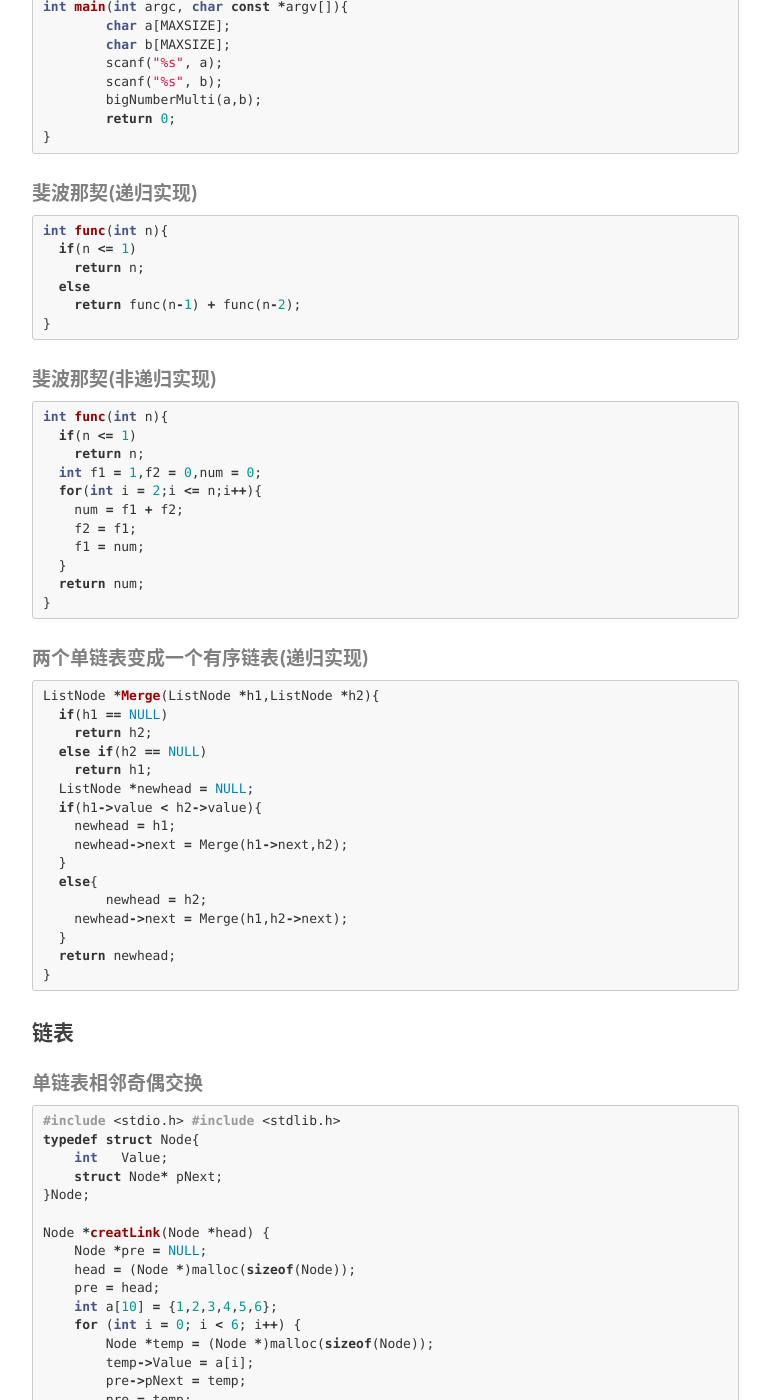
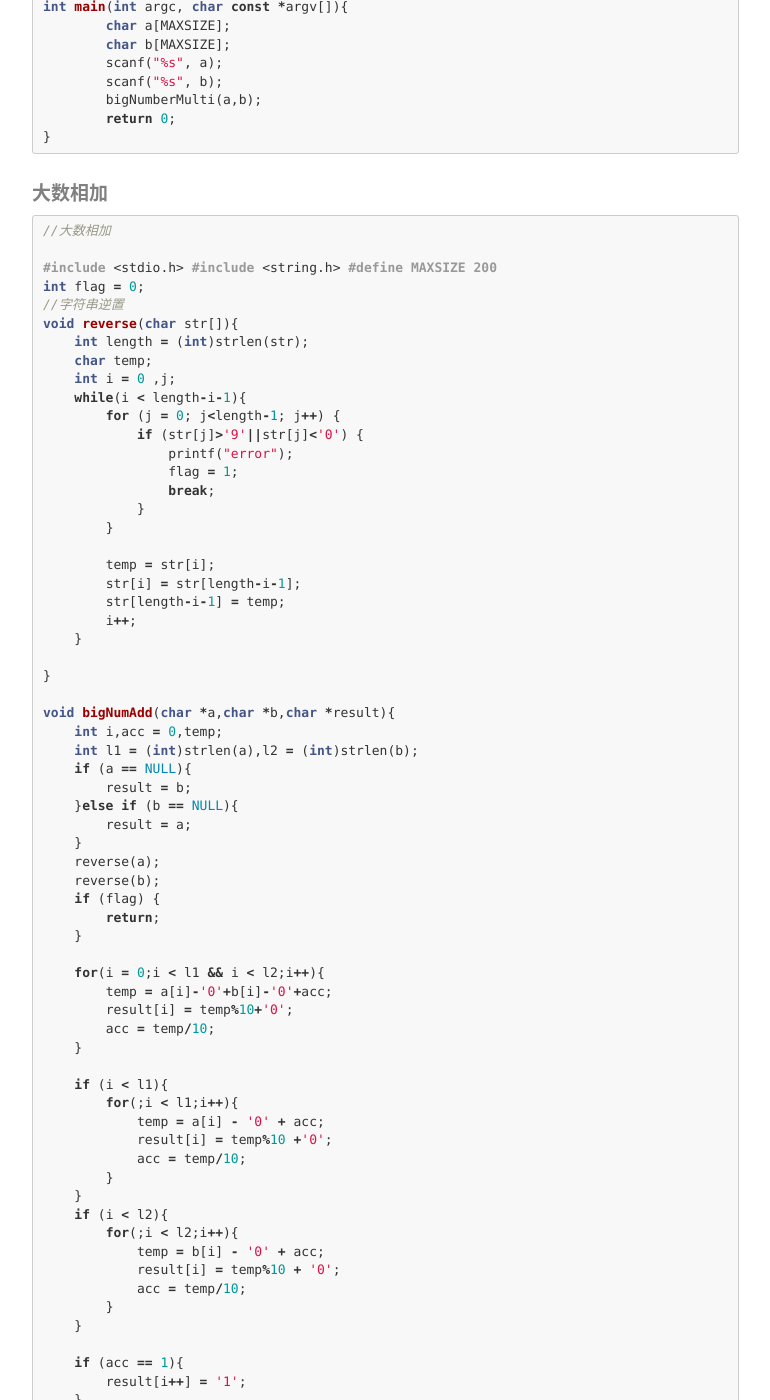
Before and after one commit to renchao0711/renchao0711.github.io, a Jekyll site: the page built from _posts/2017-07-18-手撕算法.markdown, in a window 1280 px wide and 1400 px high, scrolled down 4287 px. Shown: the whole window, without its empty margins (233-1003 px from the left). Built offline with Jekyll 4.4.1, drawn with Linux system fonts in a browser that asks for light colours; nearby versions of some CDN libraries; our own code applies the rules of GitHub Pages for plain Markdown files; comment, search, counter and statistics services are not loaded; some of the changed text lies outside the part shown.

Commit message:
modified

````diff
--- a/_posts/2017-07-18-手撕算法.markdown
+++ b/_posts/2017-07-18-手撕算法.markdown
@@ -213,6 +213,94 @@ int main(int argc, char const *argv[]){
 	scanf("%s", b);
 	bigNumberMulti(a,b);
 	return 0;
+}
+```
+
+##### 大数相加
+
+```c
+//大数相加
+
+#include <stdio.h>
+#include <string.h>
+#define MAXSIZE 200
+
+int flag = 0;
+//字符串逆置
+void reverse(char str[]){
+    int length = (int)strlen(str);
+    char temp;
+    int i = 0 ,j;
+    while(i < length-i-1){
+        for (j = 0; j<length-1; j++) {
+            if (str[j]>'9'||str[j]<'0') {
+                printf("error");
+                flag = 1;
+                break;
+            }
+        }
+
+        temp = str[i];
+        str[i] = str[length-i-1];
+        str[length-i-1] = temp;
+        i++;
+    }
+
+}
+
+void bigNumAdd(char *a,char *b,char *result){
+    int i,acc = 0,temp;
+    int l1 = (int)strlen(a),l2 = (int)strlen(b);
+    if (a == NULL){
+        result = b;
+    }else if (b == NULL){
+        result = a;
+    }
+    reverse(a);
+    reverse(b);
+    if (flag) {
+        return;
+    }
+
+    for(i = 0;i < l1 && i < l2;i++){
+        temp = a[i]-'0'+b[i]-'0'+acc;
+        result[i] = temp%10+'0';
+        acc = temp/10;
+    }
+
+    if (i < l1){
+        for(;i < l1;i++){
+            temp = a[i] - '0' + acc;
+            result[i] = temp%10 +'0';
+            acc = temp/10;
+        }
+    }
+    if (i < l2){
+        for(;i < l2;i++){
+            temp = b[i] - '0' + acc;
+            result[i] = temp%10 + '0';
+            acc = temp/10;
+        }
+    }
+
+    if (acc == 1){
+        result[i++] = '1';
+    }
+    result[++i] = '\0';
+    reverse(result);
+    printf("%s", result);
+}
+
+int main(int argc, char const *argv[])
+{
+    char a[MAXSIZE];
+    char b[MAXSIZE];
+    char result[MAXSIZE];
+    scanf("%s",a);
+    scanf("%s",b);
+    bigNumAdd(a,b,result);
+
+    return 0;
 }
 ```
 
````
